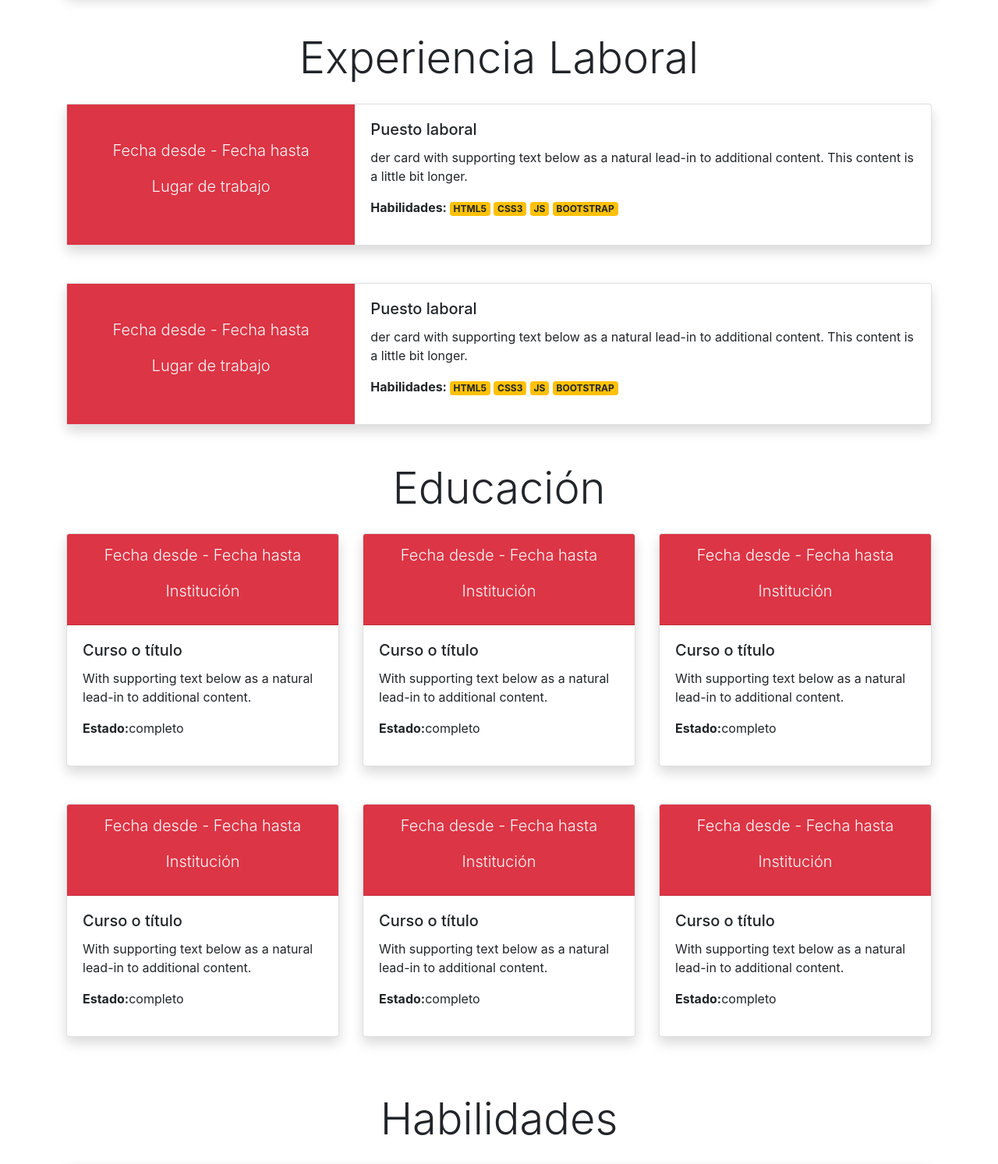
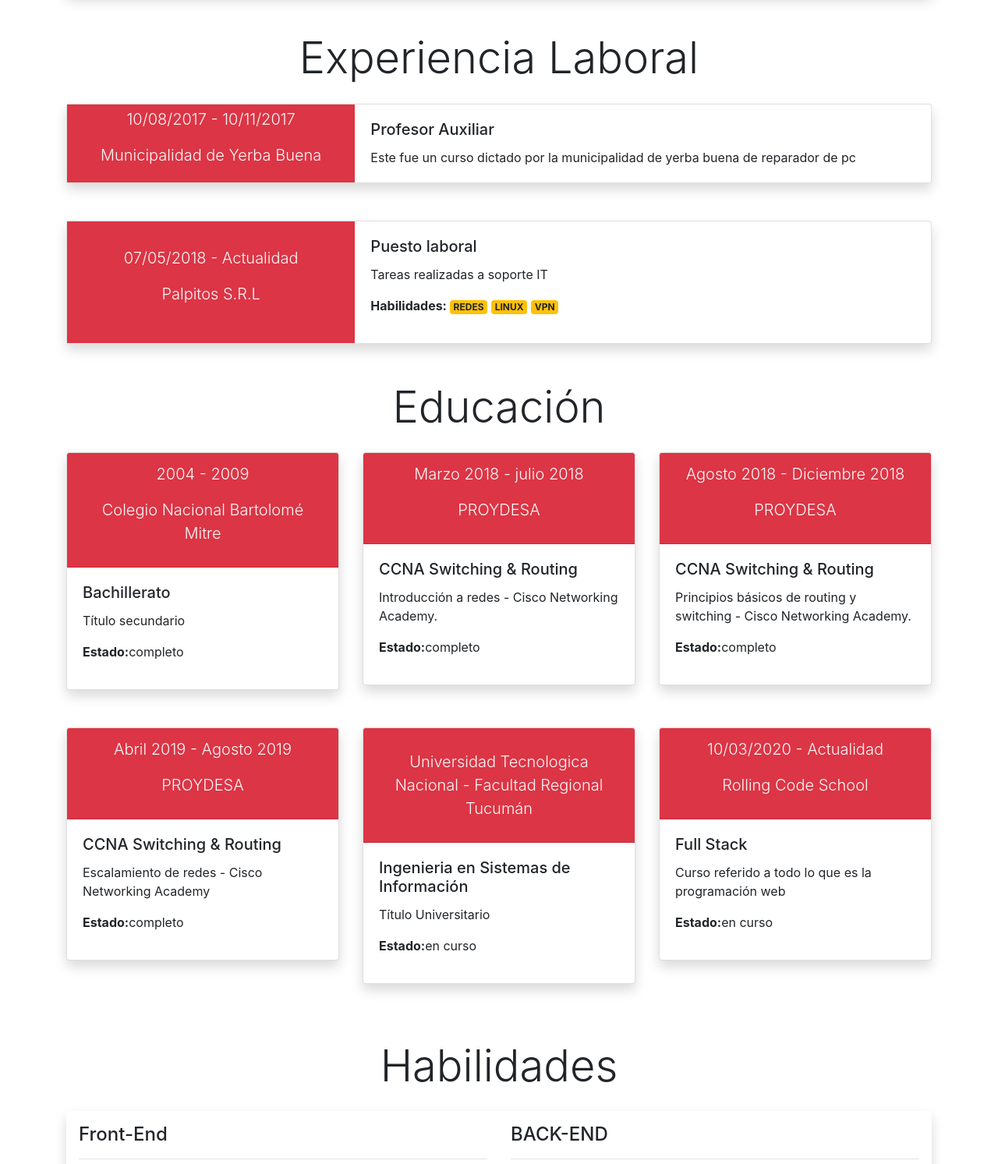
Before and after one commit to raulds10/raulds10.github.io, a plain HTML site: page index.html in a window 1280 px wide. Shown: the part 1220-2713 px from the top of the page at 78% size. Drawn offline with nearby package versions, Linux system fonts and the light colour scheme.

Commit message:
ultimas modificaciones en educacion y experiencia laboral

```diff
--- a/index.html
+++ b/index.html
@@ -85,18 +85,18 @@
                 <div class="row no-gutters">
                     <div
                         class="col-md-4 bg-danger text-light d-flex flex-column justify-content-center align-items-center ">
-                        <p class="lead">Fecha desde - Fecha hasta</p>
-                        <p class="lead">Lugar de trabajo</p>
+                        <p class="lead">10/08/2017 - 10/11/2017</p>
+                        <p class="lead">Municipalidad de Yerba Buena</p>
                     </div>
                     <div class="col-md-8">
                         <div class="card-body">
-                            <h5 class="card-title">Puesto laboral</h5>
-                            <p class="card-text">der card with supporting text below as a natural lead-in to additional
-                                content. This content is a little bit longer.</p>
-                            <p> <strong> Habilidades: </strong><span class="badge badge-warning"> HTML5 </span>
+                            <h5 class="card-title">Profesor Auxiliar</h5>
+                            <p class="card-text">Este fue un curso dictado por la municipalidad de yerba buena de
+                                reparador de pc</p>
+                            <!-- <p> <strong> Habilidades: </strong><span class="badge badge-warning"> HTML5 </span>
                                 <span class="badge badge-warning"> CSS3 </span>
                                 <span class="badge badge-warning">JS </span>
-                                <span class="badge badge-warning"> BOOTSTRAP </span> </p>
+                                <span class="badge badge-warning"> BOOTSTRAP </span> </p> -->
                         </div>
                     </div>
                 </div>
@@ -105,18 +105,16 @@
                 <div class="row no-gutters">
                     <div
                         class="col-md-4 bg-danger text-light d-flex flex-column justify-content-center align-items-center ">
-                        <p class="lead">Fecha desde - Fecha hasta</p>
-                        <p class="lead">Lugar de trabajo</p>
+                        <p class="lead">07/05/2018 - Actualidad</p>
+                        <p class="lead">Palpitos S.R.L</p>
                     </div>
                     <div class="col-md-8">
                         <div class="card-body">
                             <h5 class="card-title">Puesto laboral</h5>
-                            <p class="card-text">der card with supporting text below as a natural lead-in to additional
-                                content. This content is a little bit longer.</p>
-                            <p> <strong> Habilidades: </strong><span class="badge badge-warning"> HTML5 </span>
-                                <span class="badge badge-warning"> CSS3 </span>
-                                <span class="badge badge-warning">JS </span>
-                                <span class="badge badge-warning"> BOOTSTRAP </span> </p>
+                            <p class="card-text">Tareas realizadas a soporte IT</p>
+                            <p> <strong> Habilidades: </strong><span class="badge badge-warning"> REDES </span>
+                                <span class="badge badge-warning"> LINUX </span>
+                                <span class="badge badge-warning">VPN </span>
                         </div>
                     </div>
                 </div>
@@ -128,12 +126,12 @@
             <div class="col-sm-12 col-lg-4">
                 <div class="card mb-5 shadow bg-white rounded ">
                     <div class="card-header bg-danger text-light text-center">
-                        <p class="lead">Fecha desde - Fecha hasta</p>
-                        <p class="lead">Institución</p>
+                        <p class="lead">2004 - 2009</p>
+                        <p class="lead">Colegio Nacional Bartolomé Mitre</p>
                     </div>
                     <div class="card-body">
-                        <h5 class="card-title">Curso o título</h5>
-                        <p class="card-text">With supporting text below as a natural lead-in to additional content.</p>
+                        <h5 class="card-title">Bachillerato</h5>
+                        <p class="card-text">Título secundario</p>
                         <p><strong>Estado:</strong>completo</p>
 
                     </div>
@@ -142,12 +140,12 @@
             <div class="col-sm-12 col-lg-4">
                 <div class="card mb-5 shadow bg-white rounded">
                     <div class="card-header bg-danger text-light text-center">
-                        <p class="lead">Fecha desde - Fecha hasta</p>
-                        <p class="lead">Institución</p>
+                        <p class="lead"> Marzo 2018 - julio 2018</p>
+                        <p class="lead">PROYDESA</p>
                     </div>
                     <div class="card-body">
-                        <h5 class="card-title">Curso o título</h5>
-                        <p class="card-text">With supporting text below as a natural lead-in to additional content.</p>
+                        <h5 class="card-title">CCNA Switching & Routing</h5>
+                        <p class="card-text">Introducción a redes - Cisco Networking Academy.</p>
                         <p><strong>Estado:</strong>completo</p>
 
                     </div>
@@ -156,12 +154,12 @@
             <div class="col-sm-12 col-lg-4">
                 <div class="card mb-5 shadow bg-white rounded">
                     <div class="card-header bg-danger text-light text-center">
-                        <p class="lead">Fecha desde - Fecha hasta</p>
-                        <p class="lead">Institución</p>
+                        <p class="lead">Agosto 2018 - Diciembre 2018</p>
+                        <p class="lead">PROYDESA</p>
                     </div>
                     <div class="card-body">
-                        <h5 class="card-title">Curso o título</h5>
-                        <p class="card-text">With supporting text below as a natural lead-in to additional content.</p>
+                        <h5 class="card-title">CCNA Switching & Routing</h5>
+                        <p class="card-text">Principios básicos de routing y switching - Cisco Networking Academy.</p>
                         <p><strong>Estado:</strong>completo</p>
 
                     </div>
@@ -170,12 +168,12 @@
             <div class="col-sm-12 col-lg-4">
                 <div class="card mb-5 shadow bg-white rounded">
                     <div class="card-header bg-danger text-light text-center">
-                        <p class="lead">Fecha desde - Fecha hasta</p>
-                        <p class="lead">Institución</p>
+                        <p class="lead">Abril 2019 - Agosto 2019</p>
+                        <p class="lead">PROYDESA</p>
                     </div>
                     <div class="card-body">
-                        <h5 class="card-title">Curso o título</h5>
-                        <p class="card-text">With supporting text below as a natural lead-in to additional content.</p>
+                        <h5 class="card-title">CCNA Switching & Routing</h5>
+                        <p class="card-text">Escalamiento de redes - Cisco Networking Academy</p>
                         <p><strong>Estado:</strong>completo</p>
                     </div>
                 </div>
@@ -184,13 +182,13 @@
             <div class="col-sm-12 col-lg-4">
                 <div class="card mb-5 shadow bg-white rounded">
                     <div class="card-header bg-danger text-light text-center">
-                        <p class="lead">Fecha desde - Fecha hasta</p>
-                        <p class="lead">Institución</p>
+                        <p class="lead"></p>
+                        <p class="lead">Universidad Tecnologica Nacional - Facultad Regional Tucumán</p>
                     </div>
                     <div class="card-body">
-                        <h5 class="card-title">Curso o título</h5>
-                        <p class="card-text">With supporting text below as a natural lead-in to additional content.</p>
-                        <p><strong>Estado:</strong>completo</p>
+                        <h5 class="card-title">Ingenieria en Sistemas de Información</h5>
+                        <p class="card-text">Título Universitario</p>
+                        <p><strong>Estado:</strong>en curso</p>
 
                     </div>
                 </div>
@@ -198,13 +196,13 @@
             <div class="col-sm-12 col-lg-4">
                 <div class="card mb-5 shadow bg-white rounded">
                     <div class="card-header bg-danger text-light text-center">
-                        <p class="lead">Fecha desde - Fecha hasta</p>
-                        <p class="lead">Institución</p>
+                        <p class="lead">10/03/2020 - Actualidad</p>
+                        <p class="lead">Rolling Code School</p>
                     </div>
                     <div class="card-body">
-                        <h5 class="card-title">Curso o título</h5>
-                        <p class="card-text">With supporting text below as a natural lead-in to additional content.</p>
-                        <p><strong>Estado:</strong>completo</p>
+                        <h5 class="card-title">Full Stack</h5>
+                        <p class="card-text">Curso referido a todo lo que es la programación web</p>
+                        <p><strong>Estado:</strong>en curso</p>
 
                     </div>
                 </div>
@@ -281,21 +279,23 @@
                 <div class="card">
                     <img src="img/blogcasapapel.png" class="card-img-top efectoimg" alt="bog de la casa de papel">
                     <div class="card-body text text-center">
-                      <h5 class="card-title"><strong>Blog "La casa de papel"</strong></h5>
+                        <h5 class="card-title"><strong>Blog "La casa de papel"</strong></h5>
 
-                      <a href="https://lacasadepapelblog.netlify.app/index.html" target="_blank" class="btn btn-danger">Ver Blog</a>
+                        <a href="https://lacasadepapelblog.netlify.app/index.html" target="_blank"
+                            class="btn btn-danger">Ver Blog</a>
                     </div>
-                  </div>
+                </div>
             </div>
             <div class="col-sm-12 col-md-4 col-lg-3 mb-5">
                 <div class="card">
                     <img src="img/blogpanaderia.png" class="card-img-top efectoimg" alt="panaderia cocu">
                     <div class="card-body text text-center">
-                      <h5 class="card-title"><strong>Blog "Panaderia cocu"</strong></h5>
+                        <h5 class="card-title"><strong>Blog "Panaderia cocu"</strong></h5>
 
-                      <a href="https://panaderia-cocu-rolling.netlify.app/index.html" target="_blank" class="btn btn-danger">Ver Blog</a>
+                        <a href="https://panaderia-cocu-rolling.netlify.app/index.html" target="_blank"
+                            class="btn btn-danger">Ver Blog</a>
                     </div>
-                  </div>
+                </div>
             </div>
     </section>
 
```
